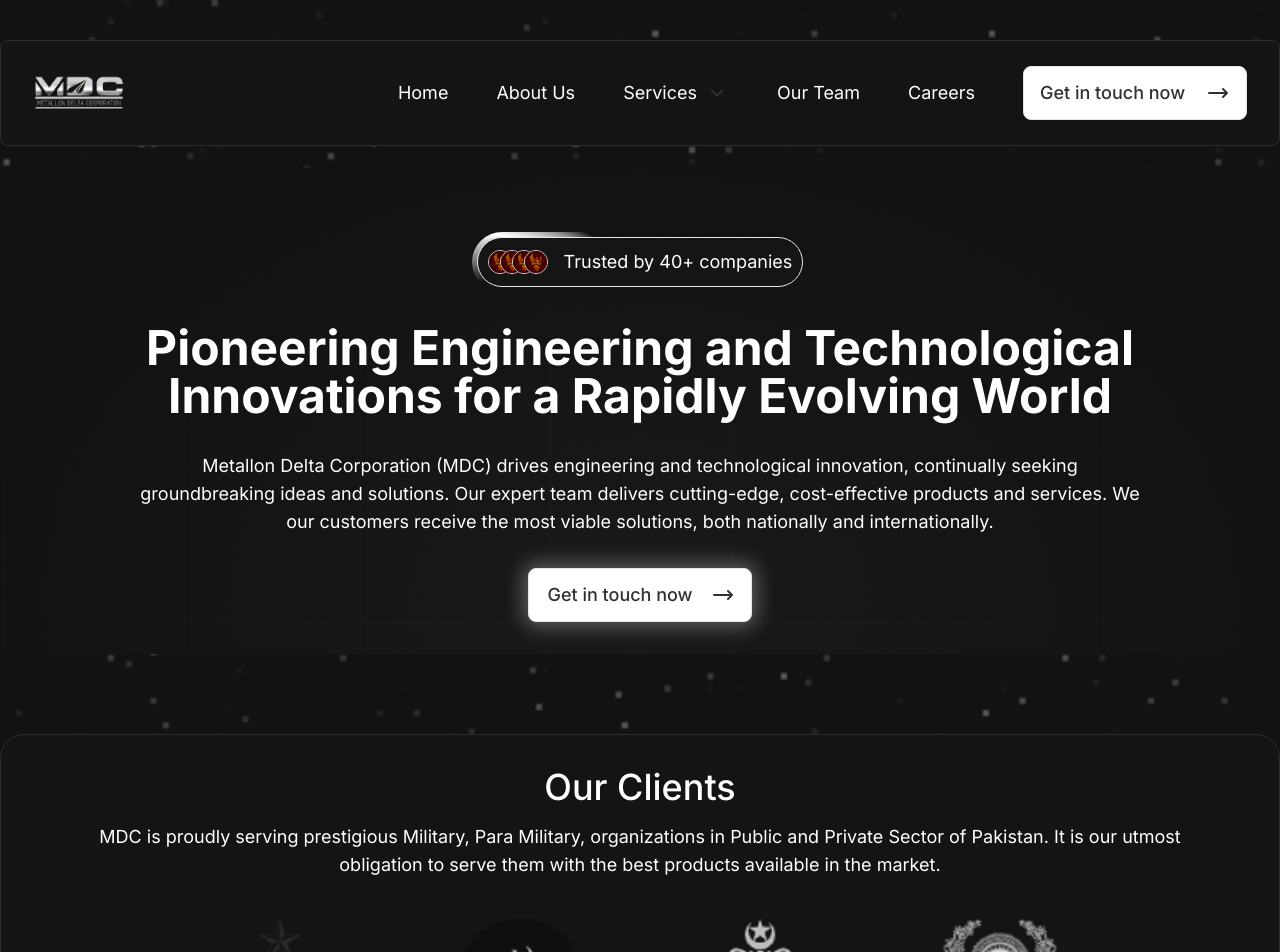
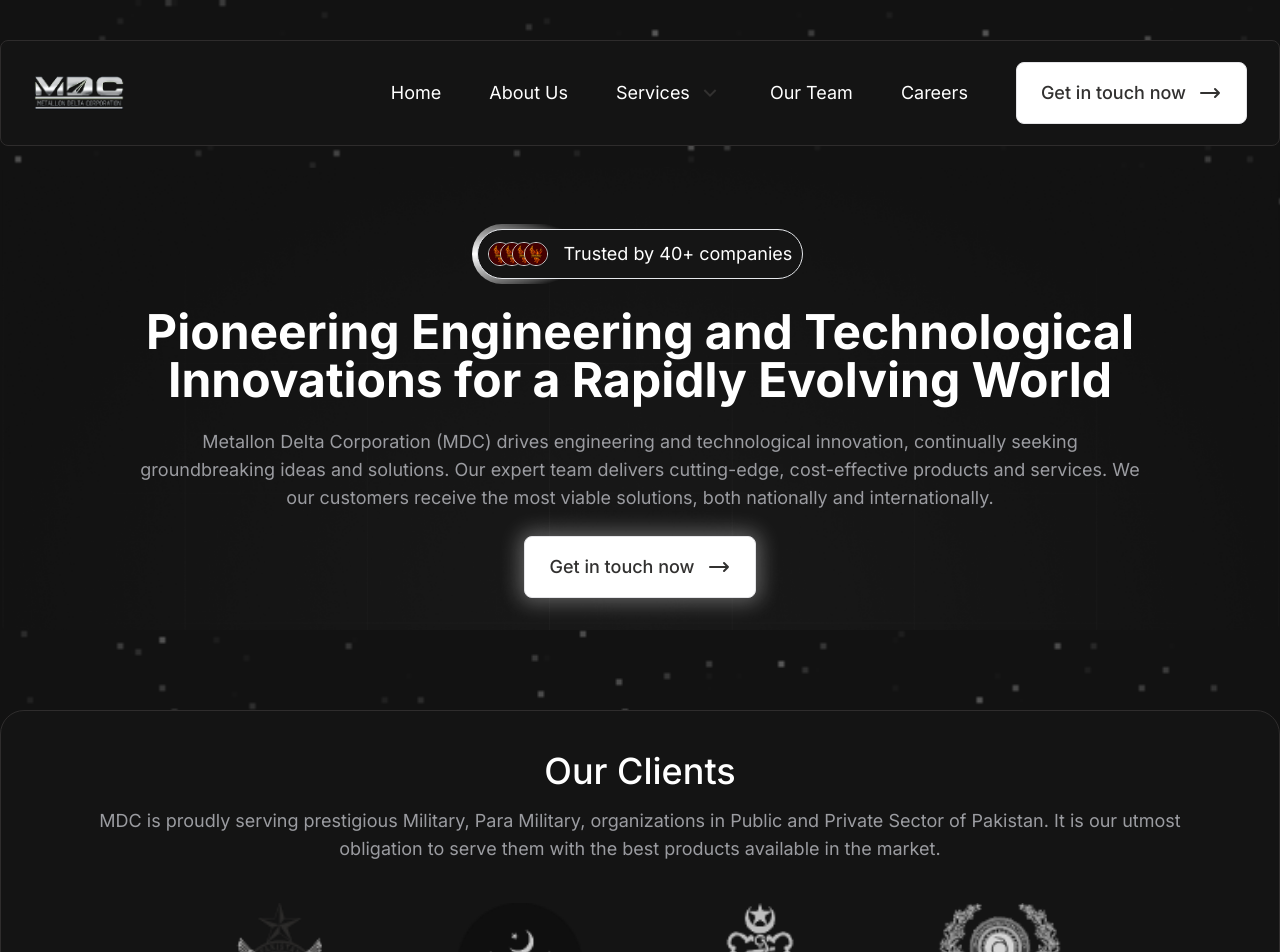
Before and after one commit to ashirasif/mdc_landing, a React (Vite) app: page / in a window 1280 px wide. Shown: the top 952 px of the page. Built offline with nearby package versions, Linux system fonts and the light colour scheme.

Commit message:
All changes

```diff
--- a/src/components/Footer.tsx
+++ b/src/components/Footer.tsx
@@ -10,12 +10,12 @@ function Footer() {
     { name: "LinkedIn", icon: LinkedIn, url: "https://linkedin.com" },
   ];
   return (
-    <div className="bg-[#0F0F0F] p-8 font-inter w-full mt-8">
+    <div className="bg-[#0F0F0F] px-28 font-inter w-full mt-24">
       <div className="flex flex-col gap-11 py-12 ">
         <div className="flex flex-col sm:flex-row gap-8">
           <div className="flex flex-col gap-8 sm:w-2/5">
             <img src="/Logo.png" className="w-24" />
-            <div className="flex flex-col gap-24">
+            <div className="flex flex-col gap-6">
               <p>
                 Truth, piety and diligence remain a hallmark in setting
                 company’s goal and response
@@ -41,17 +41,17 @@ function Footer() {
             <h4 className="text-xl font-medium text-white">Company</h4>
             <ul className="flex flex-col gap-6">
               <li>
-                <div className="flex w-24 cursor-pointer p-2 gap-2 hover:border-b active:border-b active:rounded-lg active:bg-secondary border-foreground items-center ">
+                <div className="flex w-16 cursor-pointer hover:border-b active:border-b active:rounded-lg active:bg-secondary border-foreground items-center ">
                   Service
                 </div>
               </li>
               <li>
-                <div className="flex  w-24 cursor-pointer p-2 gap-2 hover:border-b active:border-b active:rounded-lg active:bg-secondary border-foreground items-center ">
+                <div className="flex  w-20 cursor-pointer hover:border-b active:border-b active:rounded-lg active:bg-secondary border-foreground items-center ">
                   Resources
                 </div>
               </li>
               <li>
-                <div className="flex w-24 cursor-pointer p-2 gap-2 hover:border-b active:border-b active:rounded-lg active:bg-secondary border-foreground items-center ">
+                <div className="flex w-20 cursor-pointer hover:border-b active:border-b active:rounded-lg active:bg-secondary border-foreground items-center ">
                   About us
                 </div>
               </li>
@@ -62,17 +62,17 @@ function Footer() {
             <h4 className="text-xl font-medium text-white">Help</h4>
             <ul className="flex flex-col gap-6">
             <li>
-                <div className="flex w-44 cursor-pointer p-2 gap-2 hover:border-b active:border-b active:rounded-lg active:bg-secondary border-foreground items-center ">
+                <div className="flex w-44 cursor-pointer hover:border-b active:border-b active:rounded-lg active:bg-secondary border-foreground items-center ">
                 Customer Support
                 </div>
               </li>
             <li>
-                <div className="flex w-44 cursor-pointer p-2 gap-2 hover:border-b active:border-b active:rounded-lg active:bg-secondary border-foreground items-center ">
+                <div className="flex w-44 cursor-pointer hover:border-b active:border-b active:rounded-lg active:bg-secondary border-foreground items-center ">
                 Terms & Conditions
                 </div>
               </li>
             <li>
-                <div className="flex w-44 cursor-pointer p-2 gap-2 hover:border-b active:border-b active:rounded-lg active:bg-secondary border-foreground items-center ">
+                <div className="flex w-44 cursor-pointer hover:border-b active:border-b active:rounded-lg active:bg-secondary border-foreground items-center ">
                 Privacy Policy
                 </div>
               </li>
--- a/src/components/home/Home.tsx
+++ b/src/components/home/Home.tsx
@@ -21,18 +21,18 @@ function Home() {
         <Certifications />
 
         <div className="p-6 flex flex-col sm:flex-row gap-2 bg-secondary shadow-inner rounded-3xl border border-accent">
-          <div className="flex flex-col gap-14 py-12 sm:px-16 sm:w-3/5">
+          <div className="flex flex-col gap-16 py-12 sm:px-16 sm:w-3/5">
             <h2 className="text-5xl sm:text-7xl font-extrabold text-center sm:text-start">
               Reinforce Your Security Framework with MDC’s Cutting-Edge
               Solutions
             </h2>
             <div className="flex flex-col lg:flex-row gap-6">
-              <div className="rounded-lg border px-4 py-3 cursor-pointer bg-white flex gap-4 justify-center items-center">
-                <span className="text-black font-medium">
+              <div className="rounded-lg border px-4 py-3 cursor-pointer bg-white hover:bg-inherit hover:border-foreground text-[#323130] hover:text-foreground duration-200 flex gap-4 justify-center items-center">
+                <span className="font-medium">
                   Request a consulation call
                 </span>
-                <svg xmlns="http://www.w3.org/2000/svg" width={"1.5rem"} viewBox="0 0 512 512"> <path d="M502.6 278.6c12.5-12.5 12.5-32.8 0-45.3l-128-128c-12.5-12.5-32.8-12.5-45.3 0s-12.5 32.8 0 45.3L402.7 224 32 224c-17.7 0-32 14.3-32 32s14.3 32 32 32l370.7 0-73.4 73.4c-12.5 12.5-12.5 32.8 0 45.3s32.8 12.5 45.3 0l128-128z" /></svg>
-              </div>
+                <img src="/Arrow-Right.svg" />
+                </div>
 
               <div className="flex justify-center items-center py-2 px-4 border rounded-lg cursor-pointer">
                 <span>Explore our Services</span>
--- a/src/components/home/subComponents/About.tsx
+++ b/src/components/home/subComponents/About.tsx
@@ -41,7 +41,7 @@ function About() {
 
                 <div className="flex gap-8 px-8">
                   <div className="bg-[url('/dummy.png')] bg-cover bg-center h-48 w-1/3 rounded-lg"></div>
-                  <div className="bg-[url('/dummy.png')] bg-cover bg-center h-48 w-1/2 rounded-lg"></div>
+                  <div className="bg-[url('/dummy.png')] bg-cover bg-center h-48 w-full rounded-lg"></div>
                 </div>
               </div>
 
--- a/src/components/home/subComponents/Certifications.tsx
+++ b/src/components/home/subComponents/Certifications.tsx
@@ -53,7 +53,7 @@ function Certifications() {
       }}
       className="w-full max-w-4xl mx-auto"
     >
-      <CarouselContent>
+      <CarouselContent >
         {certifications.map((certification, index) => (
           <CarouselItem key={index} className="md:basis-1/2 lg:basis-1/3">
             <div className="p-1">
--- a/src/components/home/subComponents/Clients.tsx
+++ b/src/components/home/subComponents/Clients.tsx
@@ -1,11 +1,11 @@
 function Clients() {
   return (
-    <div className="bg-secondary w-full after:border border-accent border p-8 flex flex-col gap-10 rounded-3xl text-lg">
+    <div className="bg-secondary w-full border-accent border p-10 flex flex-col gap-10 rounded-3xl text-lg">
       <div className="w-full flex flex-col gap-4 text-center text-white">
         <h2 className="font-inter font-medium text-4xl">
         Our Clients
         </h2>
-        <p className="font-inter sm:text-lg sm:w-11/12 mx-auto">
+        <p className="font-inter text-foreground sm:text-lg sm:w-11/12 mx-auto">
         MDC is proudly serving prestigious Military, Para Military, organizations in Public and Private Sector of Pakistan. It is our utmost obligation to serve them with the best products available in the market.
         </p>
       </div>
--- a/src/components/home/subComponents/GetInTouchButton.tsx
+++ b/src/components/home/subComponents/GetInTouchButton.tsx
@@ -2,9 +2,9 @@
 
 function GetInTouchButton(props:{shadow:boolean}) {
   return (
-    <div className={`py-3 px-4 rounded-lg border cursor-pointer w-56 my-4 lg:my-0 ${props.shadow&&'shadow-heroBtn'} bg-white hover:bg-inherit hover:border-foreground text-[#323130] hover:text-foreground flex gap-4 justify-center items-center`}>
+    <div className={`py-4 px-6 rounded-lg border min-w-56 duration-200 cursor-pointer w-60 lg:w-auto my-4 lg:my-0 ${props.shadow&&'shadow-heroBtn'} bg-white hover:bg-inherit hover:border-foreground text-[#323130] hover:text-foreground flex gap-3 justify-center items-center`}>
             <span className="w-full font-medium">Get in touch now</span>
-              <img src="/Arrow-Right.svg" />
+              <img src="/Arrow-Right.svg" className="w-6" />
           </div>
   )
 }
--- a/src/components/home/subComponents/HeroSection.tsx
+++ b/src/components/home/subComponents/HeroSection.tsx
@@ -2,7 +2,7 @@ import GetInTouchButton from "./GetInTouchButton"
 
 function HeroSection() {
   return (
-    <div className='w-full flex flex-col mt-32 gap-8 text-center items-center text-white bg-[url("/bg-hero-section.png")] bg-cover p-8 rounded-lg text-lg'>
+    <div className='w-full flex flex-col mt-32 gap-6 text-center items-center text-white bg-[url("/bg-hero-section.png")] bg-cover p-8 rounded-lg text-lg'>
       <div className="animated-border-box-glow relative"></div>
       <div className="animated-border-box after:border border-white py-4 px-4 flex items-center gap-4 relative">
         <div className='flex justify-center items-center'>
@@ -16,7 +16,7 @@ function HeroSection() {
         </div>
       </div>
       <h1 className='text-3xl sm:text-5xl font-bold font-inter leading-tight'>Pioneering Engineering and Technological <br /> Innovations for a Rapidly Evolving World</h1>
-      <p className='font-inter w-11/12'>
+      <p className='font-inter text-foreground w-11/12'>
         Metallon Delta Corporation (MDC) drives engineering and technological innovation, continually seeking <br /> groundbreaking ideas and solutions. Our expert team delivers cutting-edge, cost-effective products and services. We <br /> our customers receive the most viable solutions, both nationally and internationally.
       </p>
       <GetInTouchButton shadow={true}/>
--- a/src/components/home/subComponents/Testimonials.tsx
+++ b/src/components/home/subComponents/Testimonials.tsx
@@ -95,7 +95,7 @@ function Testimonial() {
   return (
     <div className="flex flex-col overflow-hidden gap-11 text-lg">
       <div className="flex flex-col items-center gap-4 text-center">
-        <div className="flex bg-secondary shadow-inner rounded-full border border-accent py-2 px-3 gap-1 w-[8.688rem]">
+        <div className="flex bg-secondary shadow-inner rounded-full border border-accent py-2 px-3 gap-1">
           <img src="message-regular.svg" className="w-3" alt="Message Icon" />
           <span>Testimonials</span>
         </div>
```
